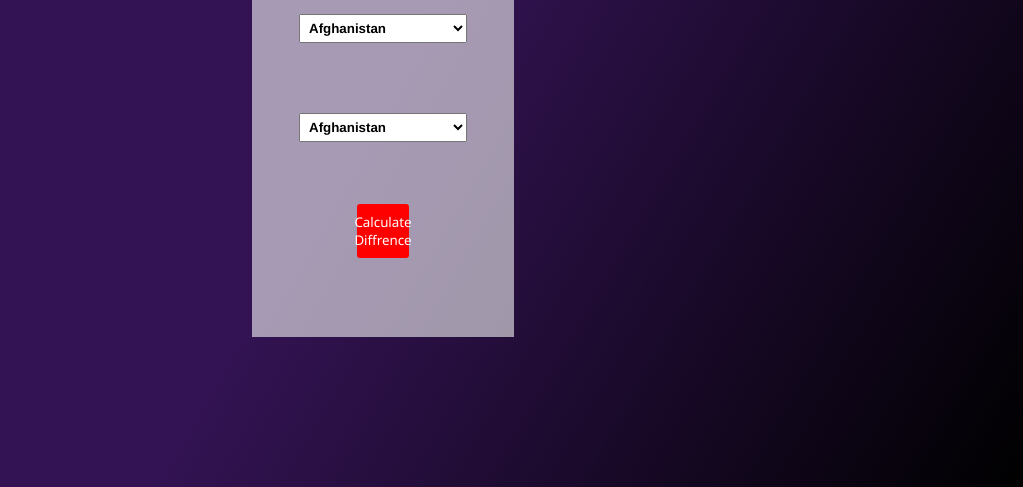
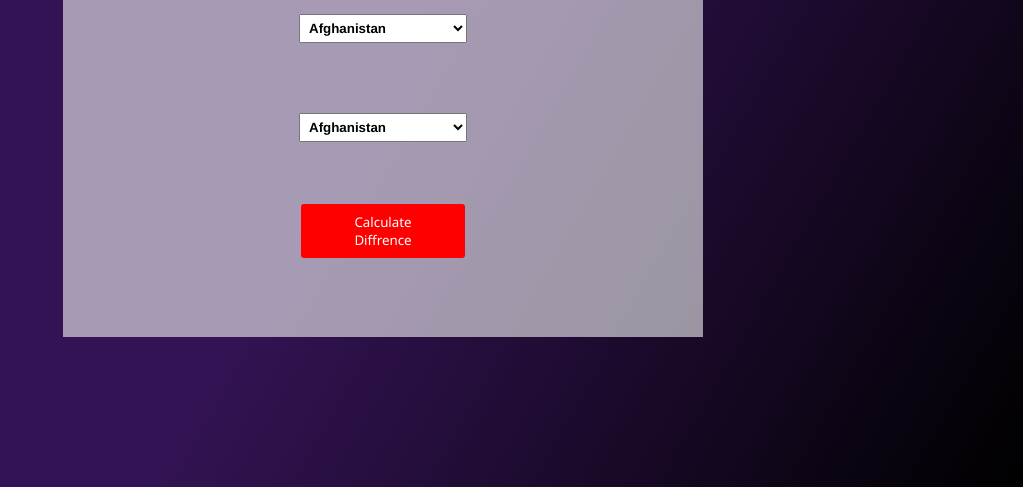
Before and after one commit to ZaryabDogar/DiffTimeZONE, a plain HTML site: page index.html in a window 1280 px wide. Shown: the part 313-800 px from the top of the page, without its empty margins (257-1280 px from the left). Drawn offline with Linux system fonts and the light colour scheme.

Commit message:
Update style.css

```diff
--- a/style.css
+++ b/style.css
@@ -17,7 +17,8 @@ body{
     }
 .container{
     display: flex;
-
+width:50%;
+    min-height:400px;
     align-content: center;
     flex-direction: column;
     flex-wrap: wrap;
@@ -81,7 +82,7 @@ font-weight: bolder;
     display: flex;
     justify-content: center;
     align-items: center;
-    width: 18%;
+    width: 25%;
     height: 10%;
     background-color: red;
     color: rgb(255, 255, 255);
```
